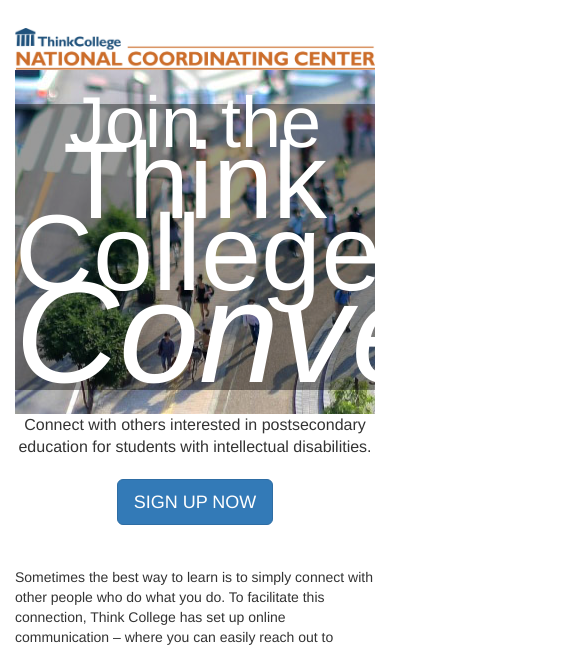
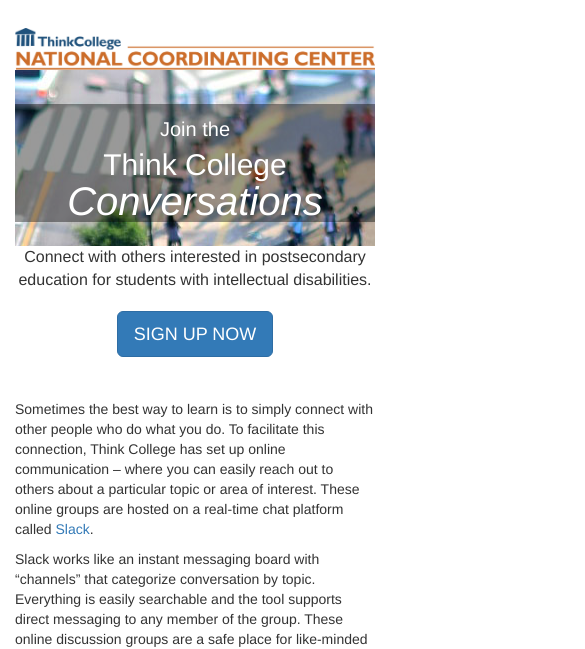
Before and after one commit to communityinclusion/tc-convos, a plain HTML site: page index.html in a window 390 px wide. Shown: the top 649 px of the page, 585 px wide, since content can reach past the window. Drawn offline with nearby package versions, Linux system fonts and the light colour scheme.

Commit message:
media queries

```diff
--- a/index.html
+++ b/index.html
@@ -14,6 +14,20 @@
       .join {font-size: 2em; line-height: .5em; color: #fff;}
       .da {font-size:3em; line-height: .5em; color:#fff;}
       .convo {font-size:4em; line-height: .5em; color:#fff;}
+
+      @media only screen and (max-width: 1000px) {
+  .join {font-size: 3rem; line-height: .6rem; color: #fff;}
+      .da {font-size:4rem; line-height: .6rem; color:#fff;}
+      .convo {font-size:5rem; line-height: .6rem; color:#fff;}
+}
+
+@media only screen and (max-width: 700px) {
+  .join {font-size: 2rem; line-height: .5rem; color: #fff;}
+      .da {font-size:3rem; line-height: .5rem; color:#fff;}
+      .convo {font-size:4rem; line-height: .5rem; color:#fff;}
+}
+
+
       .jc_lead {}
         .peeps { background: url('img/green.jpg'); padding-top:1em; padding-bottom: 1em;}
         .greyed {background: rgba(000, 000, 000, 0.4);}
```
